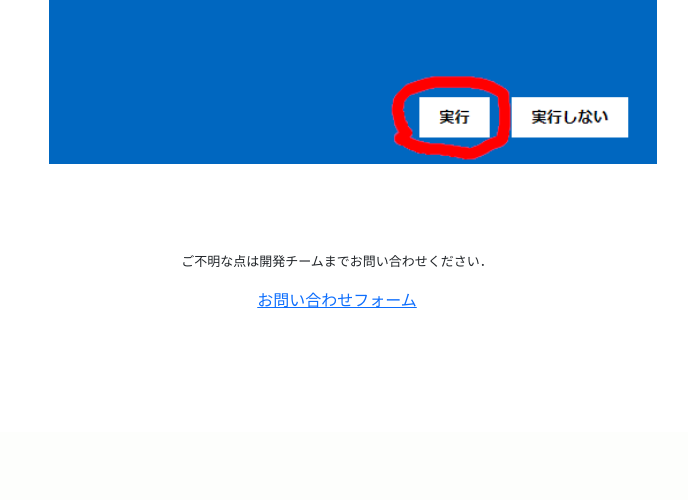
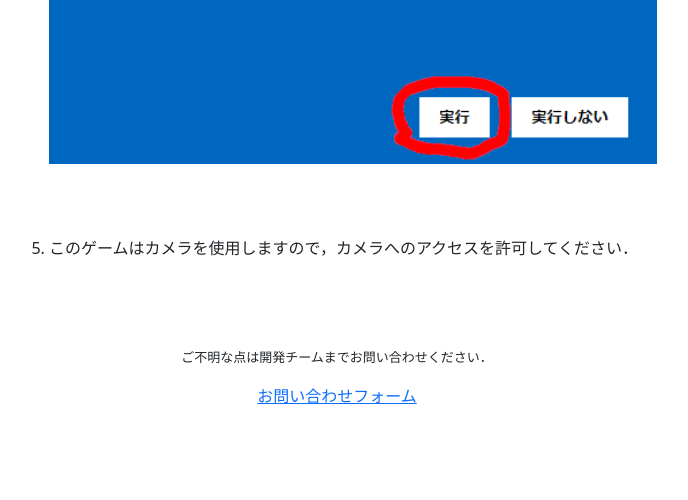
Before and after one commit to klzusan/bonjory_web, a Django app: page /install_guide/ in a window 1280 px wide. Shown: the part 5406-5906 px from the top of the page, without its empty margins (303-991 px from the left). Before the commit the page ends 5714 px from the top, so only its background shows below. Run offline with Django 5.2, Linux system fonts and the light colour scheme; parts of the project's set-up code (start-up, migrations or seed data) failed here and were passed over; some libraries are stand-ins or nearby versions.

Commit message:
mac用のインストールガイドを作成

```diff
--- a/dl_package/templates/dl_package/install_guide.html
+++ b/dl_package/templates/dl_package/install_guide.html
@@ -84,6 +84,10 @@
                                 <p>「実行」を押します．</p>
                                 <img src="{% static 'dl_package/img/ins_win4.png' %}" class="mx-auto d-block" alt="win説明4" style="width: 100%; height: auto;">
                             </li>
+                            <br><br><br>
+                            <li>
+                                <p>このゲームはカメラを使用しますので，カメラへのアクセスを許可してください．</p>
+                            </li>
                         </ol>
                     </div>
                     <div class="tab-pane fade" id="mac-tab-pane" role="tabpanel" aria-labelledby="mac-tab" tabindex="0">
@@ -94,18 +98,32 @@
                             </li>
                             <br><br><br>
                             <li>
-                                <p>フォルダ内の「Handlime.exe」をダブルクリックして起動します．</p>
-                                <img src="{% static 'dl_package/img/ins_win2.png' %}" class="mx-auto d-block" alt="mac説明2" style="width: 100%; height: auto;">
+                                <p>「Handlime.exe」をダブルクリックして起動します．</p>
+                                <img src="{% static 'dl_package/img/ins_mac2.png' %}" class="mx-auto d-block" alt="mac説明2" style="width: 100%; height: auto;">
                             </li>
                             <br><br><br>
                             <li>
-                                <p>このような警告が出てきたら，「詳細情報」を押します．</p>
-                                <img src="{% static 'dl_package/img/ins_win3.png' %}" class="mx-auto d-block" alt="mac説明3" style="width: 100%; height: auto;">
+                                <p>このような警告が出てきたら，「完了」を押します．</p>
+                                <img src="{% static 'dl_package/img/ins_mac3.png' %}" class="mx-auto d-block" alt="mac説明3" style="width: 100%; height: auto;">
                             </li>
                             <br><br><br>
                             <li>
-                                <p>「実行」を押します．</p>
-                                <img src="{% static 'dl_package/img/ins_win4.png' %}" class="mx-auto d-block" alt="mac説明4" style="width: 100%; height: auto;">
+                                <p>Mac画面の左上のリンゴマークをクリックし，「システム設定」を開きます．</p>
+                                <img src="{% static 'dl_package/img/ins_mac4.png' %}" class="mx-auto d-block" alt="mac説明4" style="width: 100%; height: auto;">
+                            </li>
+                            <br><br><br>
+                            <li>
+                                <p>左側のリストから「プライバシーとセキュリティ」を選び，右側の設定リストを下にスクロールして「お使いのMacを保護するために...」という項目の「このまま開く」を押します．</p>
+                                <img src="{% static 'dl_package/img/ins_mac5.png' %}" class="mx-auto d-block" alt="mac説明4" style="width: 100%; height: auto;">
+                            </li>
+                            <br><br><br>
+                            <li>
+                                <p>「このまま開く」を押し，パスワードを入力して開きます．</p>
+                                <img src="{% static 'dl_package/img/ins_mac6.png' %}" class="mx-auto d-block" alt="mac説明4" style="width: 100%; height: auto;">
+                            </li>
+                            <br><br><br>
+                            <li>
+                                <p>このゲームはカメラを使用しますので，カメラへのアクセスを許可してください．</p>
                             </li>
                         </ol>
                     </div>
```
Also changed, not shown: dl_package/static/dl_package/img/ins_mac2.png (added), dl_package/static/dl_package/img/ins_mac3.png (added), dl_package/static/dl_package/img/ins_mac4.png (added), dl_package/static/dl_package/img/ins_mac5.png (added), dl_package/static/dl_package/img/ins_mac6.png (added), dl_package/static/dl_package/img/ins_mac7.png (added).
